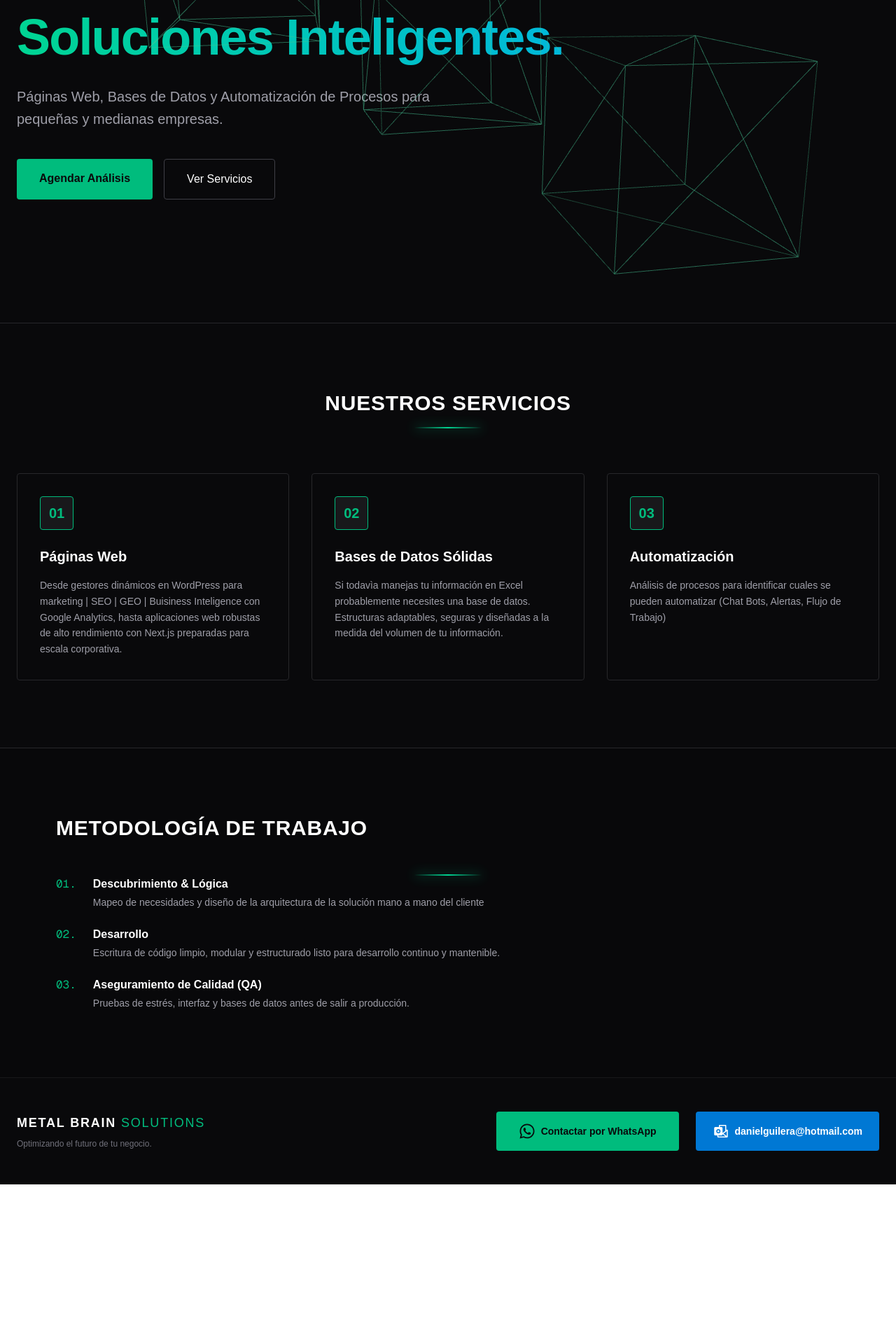
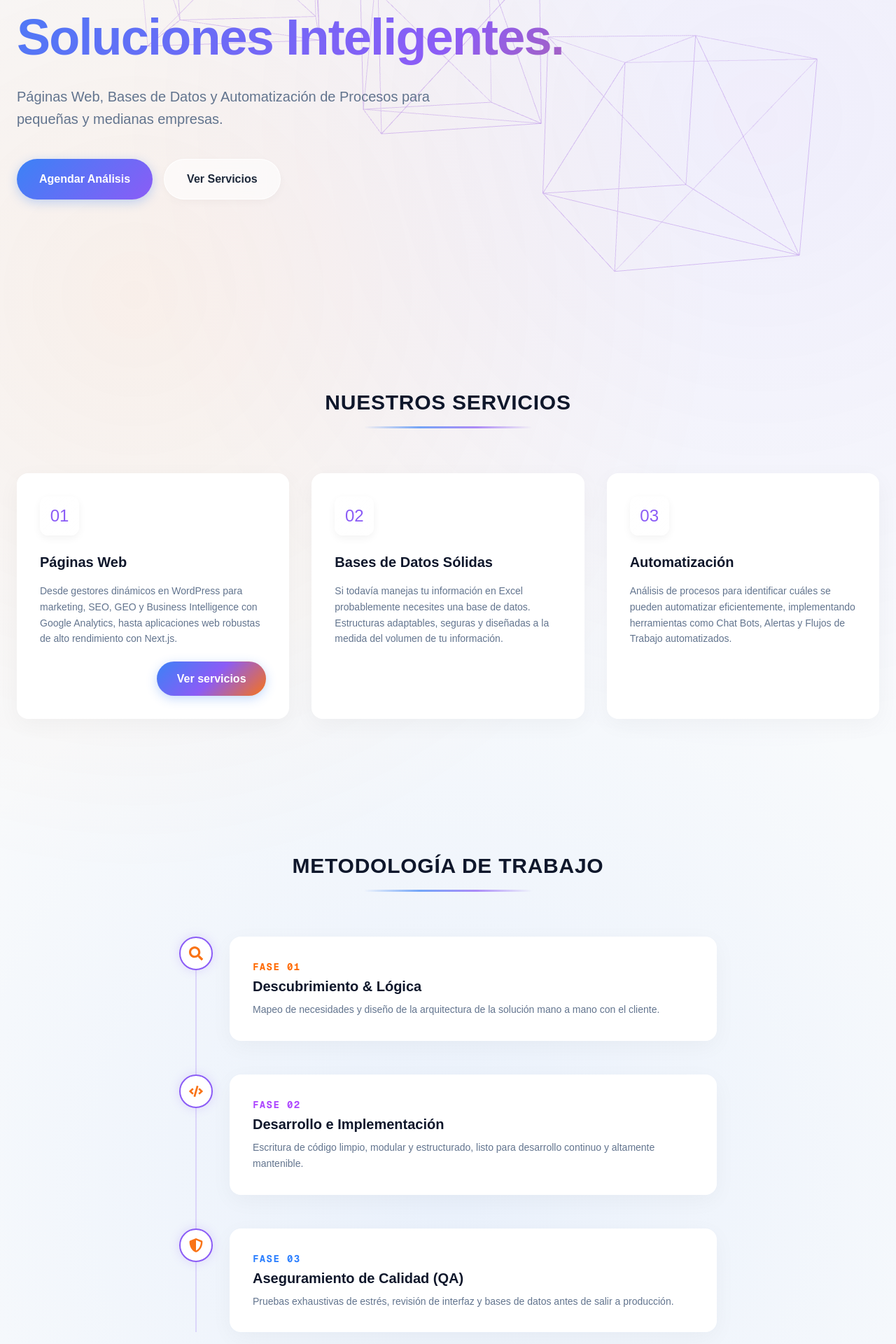
Before and after one commit to D3z7r0/Metal-Brain-Solutions, a Next.js app: page / in a window 1280 px wide. Shown: the part 340-2260 px from the top of the page at 70% size. Before the commit the page ends 2032 px from the top, so only its background shows below. Built offline with nearby package versions, Linux system fonts and the light colour scheme.

Commit message:
Cambio UI: Negro a Blanco, falta de btn sec

```diff
--- /dev/null
+++ b/app/page.module.css
@@ -0,0 +1,228 @@
+/* app/page.module.css */
+
+/* --- BASE & UTILITIES --- */
+.pageWrapper {
+  position: relative;
+  min-height: 100vh;
+  /* Fondo blanco perlado con sutiles gradientes radiales azul, morado y naranja de fondo */
+  background-color: #f8fafc;
+  background-image:
+    radial-gradient(circle at 15% 30%, rgba(249, 115, 22, 0.08) 0%, transparent 40%),
+    radial-gradient(circle at 85% 20%, rgba(139, 92, 246, 0.08) 0%, transparent 40%),
+    radial-gradient(circle at 50% 80%, rgba(59, 130, 246, 0.08) 0%, transparent 40%);
+  color: #334155; /* Pizarra oscuro para lectura */
+}
+
+/* Gradiente fluido: Azul -> Morado -> Naranja */
+.textGradient {
+  background: linear-gradient(135deg, #3b82f6, #8b5cf6, #f97316);
+  -webkit-background-clip: text;
+  color: transparent;
+  background-size: 200% 200%;
+  animation: gradientFlow 8s ease infinite;
+}
+
+@keyframes gradientFlow {
+  0% { background-position: 0% 50%; }
+  50% { background-position: 100% 50%; }
+  100% { background-position: 0% 50%; }
+}
+
+/* --- LIGHT GLASSMORPHISM COMPONENTS --- */
+.glassHeader {
+  position: sticky;
+  top: 0;
+  z-index: 50;
+  width: 100%;
+  background: rgba(255, 255, 255, 1);
+  backdrop-filter: blur(16px) saturate(180%);
+  -webkit-backdrop-filter: blur(16px) saturate(180%);
+  border-bottom: 1px solid rgba(0, 0, 0, 0.05);
+}
+
+.glassCard {
+  background: rgba(255, 255, 255, 1);
+  backdrop-filter: blur(20px) saturate(150%);
+  -webkit-backdrop-filter: blur(20px) saturate(150%);
+  /* Borde blanco para el reflejo superior, gris sutil abajo */
+  border: 1px solid rgba(255, 255, 255, 0.9);
+  box-shadow:
+    inset 0 1px 1px rgba(255, 255, 255, 1),
+    0 8px 32px rgba(0, 0, 0, 0.04);
+  border-radius: 16px;
+  padding: 2rem;
+  transition: all 0.4s cubic-bezier(0.4, 0, 0.2, 1);
+}
+
+.glassCard:hover {
+  border-color: rgba(139, 92, 246, 0.3); /* Morado sutil en el borde */
+  box-shadow:
+    inset 0 1px 1px rgba(255, 255, 255, 1),
+    0 16px 48px rgba(59, 130, 246, 0.12); /* Sombra azulada expansiva */
+  transform: translateY(-4px);
+}
+
+.glassIcon {
+  display: flex;
+  align-items: center;
+  justify-content: center;
+  width: 3.5rem;
+  height: 3.5rem;
+  background: linear-gradient(135deg, rgba(255, 255, 255, 0.9), rgba(255, 255, 255, 0.4));
+  border: 1px solid rgba(255, 255, 255, 0.8);
+  border-radius: 12px;
+  box-shadow: 0 4px 12px rgba(0, 0, 0, 0.05);
+  color: #8b5cf6; /* Icono morado */
+  font-size: 1.5rem;
+  margin-bottom: 1.5rem;
+}
+
+/* --- BUTTONS --- */
+.btnPrimary {
+  display: inline-flex;
+  align-items: center;
+  justify-content: center;
+  gap: 0.5rem;
+  background: linear-gradient(135deg, #3b82f6, #8b5cf6); /* Azul a Morado */
+  color: #ffffff;
+  font-weight: 600;
+  padding: 1rem 2rem;
+  border-radius: 99px; /* Botones más redondeados estilo Apple */
+  box-shadow: 0 4px 15px rgba(59, 130, 246, 0.3);
+  transition: all 0.3s ease;
+}
+
+.btnPrimary:hover {
+  box-shadow: 0 6px 20px rgba(139, 92, 246, 0.4);
+  transform: translateY(-2px);
+}
+
+.btnGlass {
+  display: inline-flex;
+  align-items: center;
+  justify-content: center;
+  gap: 0.5rem;
+  background: rgba(255, 255, 255, 0.6);
+  backdrop-filter: blur(12px);
+  border: 1px solid rgba(255, 255, 255, 0.9);
+  color: #1e293b;
+  font-weight: 600;
+  padding: 1rem 2rem;
+  border-radius: 99px;
+  box-shadow: 0 4px 12px rgba(0, 0, 0, 0.03);
+  transition: all 0.3s ease;
+}
+
+.btnGlass:hover {
+  background: rgba(255, 255, 255, 0.9);
+  border-color: rgba(249, 115, 22, 0.3); /* Borde naranja al pasar mouse */
+  color: #f97316;
+}
+
+.btnSecondary {
+  display: inline-flex;
+  align-items: center;
+  justify-content: center;
+  margin-top: 1.3rem;
+  background: linear-gradient(135deg, #3b82f6, #8b5cf6, #f97316);
+  color: #ffffff;
+  font-weight: 600;
+  padding: 0.8rem 1.8rem;
+  border-radius: 99px; /* Botones más redondeados estilo Apple */
+  box-shadow: 0 4px 15px rgba(59, 130, 246, 0.3);
+  transition: all 0.3s ease;
+  animation: gradientFlow 8s ease infinite;
+}
+
+.btnSecondary:hover {
+  box-shadow: 0 6px 20px rgba(139, 92, 246, 0.4);
+  transform: translateY(-2px);
+}
+
+
+/* --- TIMELINE (METHODOLOGY) --- */
+.timelineContainer {
+  position: relative;
+  /* Eliminamos el border-left de aquí */
+  max-width: 48rem;
+  margin: 0 auto;
+  display: flex;
+  flex-direction: column;
+  gap: 3rem;
+  /* Puedes agregar padding-left aquí si necesitas separar todo el bloque del borde en móviles */
+}
+
+/* Dibujamos la línea de conexión dinámicamente */
+.timelineContainer::before {
+  content: '';
+  position: absolute;
+  top: 0;
+  bottom: 0;
+  /* Si el icono mide 3rem, su centro exacto está en 1.5rem */
+  left: 1.5rem;
+  width: 2px;
+  background: rgba(139, 92, 246, 0.2);
+  transform: translateX(-50%);
+}
+
+.timelineStep {
+  position: relative;
+  /* Espacio reservado para el icono (3rem) + margen de separación */
+  padding-left: 4.5rem;
+}
+
+.timelineIconWrapper {
+  position: absolute;
+  /* Ahora el icono arranca desde 0, así que está anclado a la izquierda del step. La línea lo cruzará por el medio obligatoriamente */
+  left: 0;
+  top: 0; /* Si querías bajarlo un poco respecto al texto, pon top: 4px o top: 8px */
+  display: flex;
+  align-items: center;
+  justify-content: center;
+  width: 3rem;
+  height: 3rem;
+  background: #ffffff;
+  border: 2px solid #8b5cf6;
+  border-radius: 50%;
+  box-shadow: 0 0 15px rgba(139, 92, 246, 0.2);
+  color: #f97316;
+  font-size: 1.25rem;
+  z-index: 2; /* Importante para que el icono tape la línea y no al revés */
+}
+
+.glowDivider {
+  position: relative;
+  margin: 1rem auto 3rem auto;
+  width: 15rem;
+  height: 3px;
+  border-radius: 99px;
+  background: linear-gradient(to right, transparent, #3b82f6, #8b5cf6, transparent);
+  opacity: 0.7;
+}
+
+/* --- CTA WEB SECTION --- */
+.ctaContainer {
+  position: relative;
+  overflow: hidden;
+  background: rgba(255, 255, 255, 0.65);
+  backdrop-filter: blur(20px) saturate(160%);
+  -webkit-backdrop-filter: blur(20px) saturate(160%);
+  border: 1px solid rgba(255, 255, 255, 0.95);
+  box-shadow:
+    inset 0 1px 2px rgba(255, 255, 255, 1),
+    0 20px 50px rgba(59, 130, 246, 0.08);
+  border-radius: 24px;
+  padding: 3.5rem 2rem;
+}
+
+/* Destello ambiental en esquina */
+.ctaGlow {
+  position: absolute;
+  top: -40px;
+  right: -40px;
+  width: 220px;
+  height: 220px;
+  background: radial-gradient(circle, rgba(59, 130, 246, 0.25) 0%, rgba(139, 92, 246, 0.15) 50%, transparent 70%);
+  border-radius: 50%;
+  pointer-events: none;
+}
--- a/app/page.tsx
+++ b/app/page.tsx
@@ -1,160 +1,236 @@
-import React from 'react';
-import Link from 'next/link';
+'use client';
+
+import React, { useState, useEffect } from 'react';import Link from 'next/link';
 import Image from 'next/image';
-import BackgroundCanvas from '@/components/BackgroundCanvas';
-import { FaWhatsapp } from 'react-icons/fa';
+import dynamic from 'next/dynamic';
+import { FaWhatsapp, FaSearch, FaCode, FaShieldAlt, FaArrowUp } from 'react-icons/fa';
 import { PiMicrosoftOutlookLogoFill } from "react-icons/pi";
+import styles from './page.module.css';
 
-
+const BackgroundCanvas = dynamic(() => import('@/components/BackgroundCanvas'), {
+  ssr: false,
+});
 
 export default function Home() {
+  // -- SCROLL --
+  const [isHeaderVisible, setIsHeaderVisible] = useState(true);
+  const [showBackToTop, setShowBackToTop] = useState(false);
+
+  useEffect(() => {
+    let lastScrollY = window.scrollY;
+
+    const handleScroll = () => {
+      const currentScrollY = window.scrollY;
+
+      // Mostrar botón "Volver arriba" después de 400px
+      setShowBackToTop(currentScrollY > 400);
+
+      // Ocultar/Mostrar Header
+      if (currentScrollY > lastScrollY && currentScrollY > 80) {
+        setIsHeaderVisible(false); // Scroll hacia abajo: Ocultar
+      } else {
+        setIsHeaderVisible(true);  // Scroll hacia arriba: Mostrar
+      }
+      lastScrollY = currentScrollY;
+    };
+
+    window.addEventListener('scroll', handleScroll, { passive: true });
+    return () => window.removeEventListener('scroll', handleScroll);
+  }, []);
+
+  const scrollToTop = () => {
+    window.scrollTo({ top: 0, behavior: 'smooth' });
+  };
+
   return (
-      <div className="relative min-h-screen bg-zinc-950 text-zinc-300">
+    <div className={styles.pageWrapper}>
+
+      {/* CAPA 0: EL FONDO 3D */}
       <BackgroundCanvas />
 
-      {/* HEADER */}
-      <header className="sticky top-0 z-50 w-full border-b border-zinc-800 bg-zinc-950/80 backdrop-blur-md">        <div className="max-w-7xl mx-auto px-6 h-20 flex items-center justify-between">
+      {/* HEADER LIGHT GLASS */}
+      <header className={`${styles.glassHeader} transition-transform duration-300 ease-in-out ${
+        isHeaderVisible ? 'translate-y-0' : '-translate-y-full'
+      }`}>
+
+        <div className="max-w-7xl mx-auto px-6 h-20 flex items-center justify-between">
           <div className="flex items-center gap-2">
             <Image
               src="/Logo_MBS.png"
               width={100}
               height={100}
               alt="Logo_MBS"
-              className="h-auto w-auto invert"
+              className="h-auto w-auto"
+              priority
             />
           </div>
-          <nav className="hidden md:flex gap-8 text-sm font-medium tracking-wide">
-            <Link href="#servicios" className="hover:text-emerald-400 transition-colors">Servicios</Link>
-            <Link href="#metodologia" className="hover:text-emerald-400 transition-colors">Metodología</Link>
-            <Link href="#contacto" className="hover:text-emerald-400 transition-colors">Contacto</Link>
+          <nav className="hidden md:flex gap-8 text-sm font-semibold tracking-wide text-slate-600">
+            <Link href="#servicios" className="hover:text-blue-500 transition-colors">Servicios</Link>
+            <Link href="#metodologia" className="hover:text-purple-500 transition-colors">Metodología</Link>
+            <Link href="#contacto" className="hover:text-orange-500 transition-colors">Contacto</Link>
           </nav>
         </div>
       </header>
 
       <main>
         {/* HERO SECTION */}
-        <section className="min-h-[calc(100vh-80px)] flex flex-col justify-center items-start max-w-7xl mx-auto px-6">
-          <h1 className="text-5xl md:text-7xl font-extrabold text-white leading-tight mb-6 tracking-tight">
+        <section className="relative z-10 min-h-[calc(100vh-80px)] flex flex-col justify-center items-start max-w-7xl mx-auto px-6">
+          <h1 className="text-5xl md:text-7xl font-extrabold text-slate-900 leading-tight mb-6 tracking-tight">
             Sistemas Sólidos. <br />
-            <span className="text-transparent bg-clip-text bg-gradient-to-r from-emerald-400 to-cyan-500">
+            <span className={styles.textGradient}>
               Soluciones Inteligentes.
             </span>
           </h1>
-          <p className="text-lg md:text-xl max-w-2xl text-zinc-400 mb-10 leading-relaxed">
+          <p className="text-lg md:text-xl max-w-2xl text-slate-500 mb-10 leading-relaxed font-medium">
             Páginas Web, Bases de Datos y Automatización de Procesos para pequeñas y medianas empresas.
           </p>
           <div className="flex flex-col sm:flex-row gap-4 w-full sm:w-auto z-10">
-            <Link href="#contacto" className="bg-emerald-500 text-zinc-950 font-bold px-8 py-4 rounded-sm text-center hover:bg-emerald-400 transition-colors">
+            <Link href="#contacto" className={styles.btnPrimary}>
               Agendar Análisis
             </Link>
-            <Link href="#servicios" className="border border-zinc-700 text-white font-medium px-8 py-4 rounded-sm text-center hover:bg-zinc-800 transition-colors">
+            <Link href="#servicios" className={styles.btnGlass}>
               Ver Servicios
             </Link>
           </div>
         </section>
 
         {/* SERVICES SECTION */}
-        <section id="servicios" className="relative z-20 bg-zinc-950 border-t border-zinc-800 py-24">
+        <section id="servicios" className="relative z-20 py-24">
           <div className="max-w-7xl mx-auto px-6">
-            <h2 className="text-3xl font-bold text-white mb-16 text-center tracking-wide">NUESTROS SERVICIOS
-              <div className="relative mx-auto mt-4 w-24">
-                <div className="absolute inset-0 bg-emerald-500 blur-sm opacity-80"></div>
-                <div className="relative h-[2px] w-full bg-gradient-to-r from-transparent via-emerald-400 to-transparent"></div>
+
+            <div className="text-center mb-16">
+              <h2 className="text-3xl font-bold text-slate-900 tracking-wide">NUESTROS SERVICIOS</h2>
+              <div className={styles.glowDivider}></div>
             </div>
-            </h2>
+
             <div className="grid md:grid-cols-3 gap-8">
-
               {/* Tarjeta 1 */}
-              <div className="bg-zinc-950 p-8 border border-zinc-800 hover:border-emerald-500/50 transition-colors rounded-sm">
-                <div className="w-12 h-12 bg-zinc-900 flex items-center justify-center mb-6 text-emerald-500 font-bold text-xl border rounded-sm">01</div>
-                <h3 className="text-xl font-bold text-white mb-4">Páginas Web</h3>
-                <p className="text-zinc-400 text-sm leading-relaxed">
-                  Desde gestores dinámicos en WordPress para marketing | SEO | GEO | Buisiness Inteligence con Google Analytics, hasta aplicaciones web robustas de alto rendimiento con Next.js preparadas para escala corporativa.
+              <div className={styles.glassCard}>
+                <div className={styles.glassIcon}>01</div>
+                <h3 className="text-xl font-bold text-slate-900 mb-4">Páginas Web</h3>
+                <p className="text-slate-500 text-sm leading-relaxed">
+                  Desde gestores dinámicos en WordPress para marketing, SEO, GEO y Business Intelligence con Google Analytics, hasta aplicaciones web robustas de alto rendimiento con Next.js.
                 </p>
+                <div className="flex justify-end">
+                  <button className={styles.btnSecondary}>Ver servicios</button>
+                </div>
               </div>
 
               {/* Tarjeta 2 */}
-              <div className="bg-zinc-950 p-8 border border-zinc-800 hover:border-emerald-500/50 transition-colors rounded-sm">
-                <div className="w-12 h-12 bg-zinc-900 flex items-center justify-center mb-6 text-emerald-500 font-bold text-xl border rounded-sm">02</div>
-                <h3 className="text-xl font-bold text-white mb-4">Bases de Datos Sólidas</h3>
-                <p className="text-zinc-400 text-sm leading-relaxed">
-                  Si todavìa manejas tu información en Excel probablemente necesites una base de datos. Estructuras adaptables, seguras y diseñadas a la medida del volumen de tu información.
+              <div className={styles.glassCard}>
+                <div className={styles.glassIcon}>02</div>
+                <h3 className="text-xl font-bold text-slate-900 mb-4">Bases de Datos Sólidas</h3>
+                <p className="text-slate-500 text-sm leading-relaxed">
+                  Si todavía manejas tu información en Excel probablemente necesites una base de datos. Estructuras adaptables, seguras y diseñadas a la medida del volumen de tu información.
                 </p>
               </div>
 
               {/* Tarjeta 3 */}
-              <div className="bg-zinc-950 p-8 border border-zinc-800 hover:border-emerald-500/50 transition-colors rounded-sm">
-                <div className="w-12 h-12 bg-zinc-900 flex items-center justify-center mb-6 text-emerald-500 font-bold text-xl border rounded-sm">03</div>
-                <h3 className="text-xl font-bold text-white mb-4">Automatización</h3>
-                <p className="text-zinc-400 text-sm leading-relaxed">
-                  Análisis de procesos para identificar cuales se pueden automatizar (Chat Bots, Alertas, Flujo de Trabajo)
+              <div className={styles.glassCard}>
+                <div className={styles.glassIcon}>03</div>
+                <h3 className="text-xl font-bold text-slate-900 mb-4">Automatización</h3>
+                <p className="text-slate-500 text-sm leading-relaxed">
+                  Análisis de procesos para identificar cuáles se pueden automatizar eficientemente, implementando herramientas como Chat Bots, Alertas y Flujos de Trabajo automatizados.
                 </p>
               </div>
-
             </div>
           </div>
         </section>
 
-        {/* METODOLOGIA */}
-        <section id="metodologia" className="relative z-10 bg-zinc-950/70 backdrop-blur-sm py-24 px-20 border-t border-zinc-800">
-          <h2 className="text-3xl font-bold text-white mb-12 tracking-wide">METODOLOGÍA DE TRABAJO</h2>
-          <div className="relative mx-auto mt-4 w-24">
-                <div className="absolute inset-0 bg-emerald-500 blur-sm opacity-80"></div>
-                <div className="relative h-[2px] w-full bg-gradient-to-r from-transparent via-emerald-400 to-transparent"></div>
+        {/* METODOLOGÍA */}
+        <section id="metodologia" className="relative z-10 py-24 px-6">
+          <div className="max-w-7xl mx-auto">
+            <div className="text-center mb-16">
+              <h2 className="text-3xl font-bold text-slate-900 tracking-wide">METODOLOGÍA DE TRABAJO</h2>
+              <div className={styles.glowDivider}></div>
             </div>
-            <div className="space-y-6">
-              <div className="flex gap-6 items-start">
-                <span className="text-emerald-500 font-mono">01.</span>
-                <div>
-                  <h4 className="text-white font-bold">Descubrimiento & Lógica</h4>
-                  <p className="text-zinc-400 text-sm mt-1">Mapeo de necesidades y diseño de la arquitectura de la solución mano a mano del cliente</p>
+
+            <div className={styles.timelineContainer}>
+
+              {/* Paso 1 */}
+              <div className={styles.timelineStep}>
+                <div className={styles.timelineIconWrapper}>
+                  <FaSearch />
+                </div>
+                <div className={styles.glassCard}>
+                  <span className="text-orange-500 font-mono text-sm tracking-widest font-bold block mb-1">FASE 01</span>
+                  <h4 className="text-xl text-slate-900 font-bold">Descubrimiento & Lógica</h4>
+                  <p className="text-slate-500 text-sm mt-2 leading-relaxed font-medium">
+                    Mapeo de necesidades y diseño de la arquitectura de la solución mano a mano con el cliente.
+                  </p>
                 </div>
               </div>
-              <div className="flex gap-6 items-start">
-                <span className="text-emerald-500 font-mono">02.</span>
-                <div>
-                  <h4 className="text-white font-bold">Desarrollo</h4>
-                  <p className="text-zinc-400 text-sm mt-1">Escritura de código limpio, modular y estructurado listo para desarrollo continuo y mantenible.</p>
+
+              {/* Paso 2 */}
+              <div className={styles.timelineStep}>
+                <div className={styles.timelineIconWrapper}>
+                  <FaCode />
+                </div>
+                <div className={styles.glassCard}>
+                  <span className="text-purple-500 font-mono text-sm tracking-widest font-bold block mb-1">FASE 02</span>
+                  <h4 className="text-xl text-slate-900 font-bold">Desarrollo e Implementación</h4>
+                  <p className="text-slate-500 text-sm mt-2 leading-relaxed font-medium">
+                    Escritura de código limpio, modular y estructurado, listo para desarrollo continuo y altamente mantenible.
+                  </p>
                 </div>
               </div>
-              <div className="flex gap-6 items-start">
-                <span className="text-emerald-500 font-mono">03.</span>
-                <div>
-                  <h4 className="text-white font-bold">Aseguramiento de Calidad (QA)</h4>
-                  <p className="text-zinc-400 text-sm mt-1">Pruebas de estrés, interfaz y bases de datos antes de salir a producción.</p>
+
+              {/* Paso 3 */}
+              <div className={styles.timelineStep}>
+                <div className={styles.timelineIconWrapper}>
+                  <FaShieldAlt />
                 </div>
+                <div className={styles.glassCard}>
+                  <span className="text-blue-500 font-mono text-sm tracking-widest font-bold block mb-1">FASE 03</span>
+                  <h4 className="text-xl text-slate-900 font-bold">Aseguramiento de Calidad (QA)</h4>
+                  <p className="text-slate-500 text-sm mt-2 leading-relaxed font-medium">
+                    Pruebas exhaustivas de estrés, revisión de interfaz y bases de datos antes de salir a producción.
+                  </p>
+                </div>
+              </div>
+
             </div>
           </div>
         </section>
       </main>
 
       {/* FOOTER */}
-      <footer className="relative z-20 bg-zinc-950 border-t border-zinc-900 py-12">
+      <footer className="relative z-20 bg-white/70 backdrop-blur-md border-t border-slate-200 py-12 mt-12 shadow-sm">
         <div id="contacto" className="max-w-7xl mx-auto px-6 flex flex-col md:flex-row justify-between items-center gap-6">
           <div>
-            <span className="text-white font-bold tracking-widest text-lg block">
-              METAL BRAIN <span className="text-emerald-500 font-light">SOLUTIONS</span>
+            <span className="text-slate-900 font-bold tracking-widest text-lg block">
+              METAL BRAIN <span className="text-blue-500 font-light">SOLUTIONS</span>
             </span>
-            <p className="text-zinc-500 text-xs mt-2">Optimizando el futuro de tu negocio.</p>
+            <p className="text-slate-500 text-xs mt-2 font-medium">Optimizando el futuro de tu negocio.</p>
           </div>
-          <div className="text-zinc-400 text-sm flex gap-6">
+          <div className="text-slate-600 text-sm flex flex-col sm:flex-row gap-4">
             <a
               href="https://wa.me/525543079745?text=Hola%20MBS,%20me%20interesa%20una%20automatización"
               target="_blank"
               rel="noopener noreferrer"
-              className="inline-flex items-center justify-center gap-2 bg-emerald-500 text-zinc-950 font-bold px-8 py-4 rounded-sm hover:bg-emerald-400 transition-colors">
-              <FaWhatsapp className="text-2xl" />
-              Contactar por WhatsApp
+              className={styles.btnPrimary}>
+              <FaWhatsapp className="text-xl" />
+              WhatsApp
             </a>
             <a
               href="mailto:danielguilera@hotmail.com"
-              className="inline-flex items-center justify-center gap-2 bg-[#0078D4] hover:bg-[#106EBE] text-white font-bold px-6 py-3 rounded-sm transition-colors">
-              <PiMicrosoftOutlookLogoFill className="text-2xl" />
-              danielguilera@hotmail.com
+              className={styles.btnGlass}>
+              <PiMicrosoftOutlookLogoFill className="text-xl text-blue-600" />
+              Outlook
             </a>
           </div>
         </div>
       </footer>
+
+      <button
+        onClick={scrollToTop}
+        className={`fixed bottom-8 right-8 z-50 p-4 rounded-full bg-blue-500 text-white shadow-lg transition-all duration-300 ease-in-out hover:bg-blue-600 hover:shadow-blue-500/50 hover:-translate-y-1 ${
+          showBackToTop ? 'opacity-100 translate-y-0' : 'opacity-0 translate-y-10 pointer-events-none'
+        }`}
+        aria-label="Volver arriba"
+      >
+        <FaArrowUp />
+      </button>
     </div>
   );
 }
--- a/components/BackgroundCanvas.tsx
+++ b/components/BackgroundCanvas.tsx
@@ -20,8 +20,7 @@ function RotatingCube({ position, size = 1, speed = 1 }: { position: [number, nu
       <mesh ref={meshRef} position={position}>
         <boxGeometry args={[size, size, size]} />
         {/* Opacidad al 80% y color brillante para comprobar visibilidad */}
-        <meshBasicMaterial color="#10b981" wireframe transparent opacity={0.3} />
-      </mesh>
+        <meshBasicMaterial color="#8b5cf6" wireframe transparent opacity={0.2} />      </mesh>
     </Float>
   );
 }
```
Lines whose indentation alone changed are shown as unchanged.
